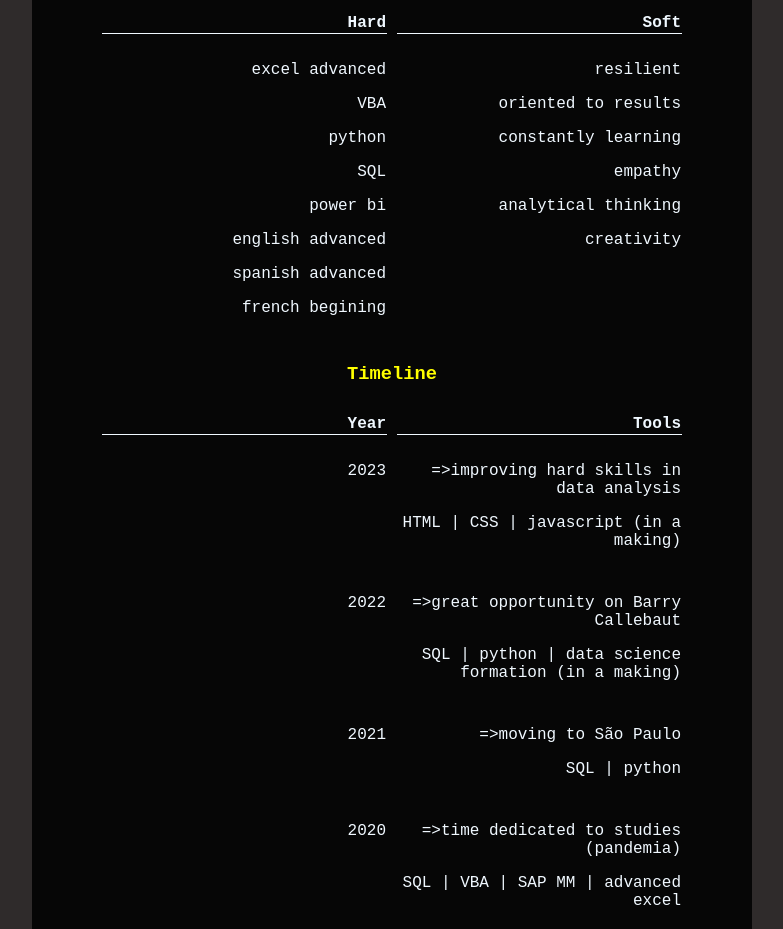
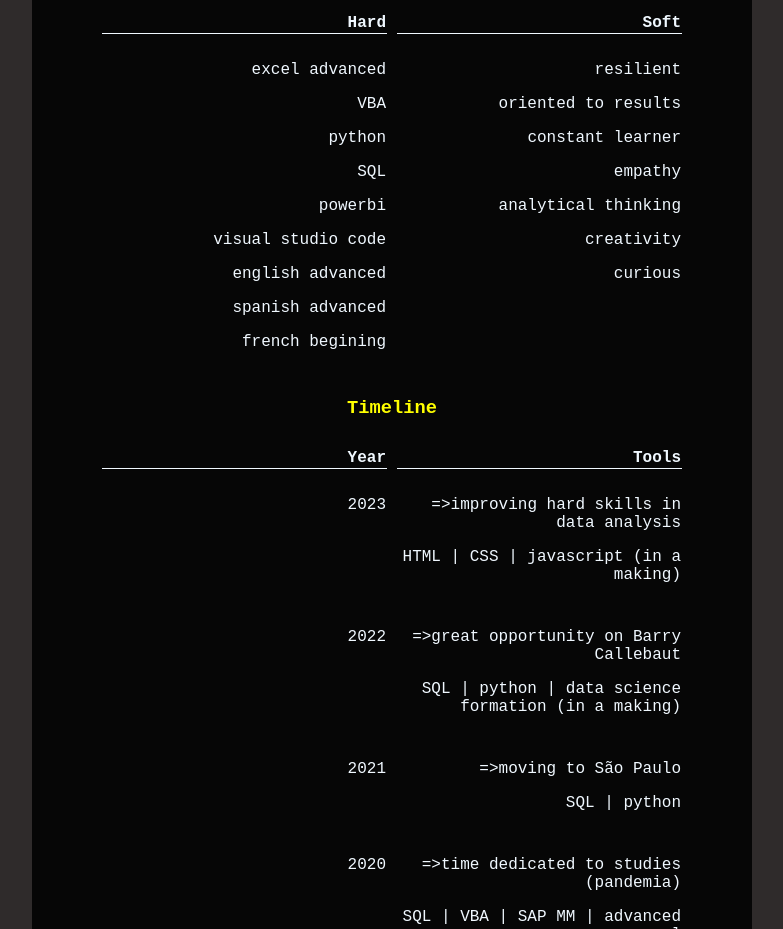
Before and after one commit to paulohlaraujo/files, a plain HTML site: page index.html in a window 1280 px wide. Shown: the part 1134-2063 px from the top of the page, without its empty margins (248-1031 px from the left). Drawn offline with Linux system fonts and the light colour scheme.

Commit message:
commit initial

```diff
--- a/index.html
+++ b/index.html
@@ -83,7 +83,8 @@
               <ol id="list">VBA</ol>
               <ol id="list">python</ol>
               <ol id="list">SQL</ol>
-              <ol id="list">power bi</ol>
+              <ol id="list">powerbi</ol>
+              <ol id="list">visual studio code</ol>
               <ol id="list">english advanced</ol>
               <ol id="list">spanish advanced</ol>
               <ol id="list">french begining</ol>
@@ -92,10 +93,11 @@
             <td class="tabs1">
               <ol id="list">resilient</ol>
               <ol id="list">oriented to results</ol>
-              <ol id="list">constantly learning</ol>
+              <ol id="list">constant learner</ol>
               <ol id="list">empathy</ol>
               <ol id="list">analytical thinking</ol>
               <ol id="list">creativity</ol>
+               <ol id="list">curious</ol>
 
             </td>
 
```
